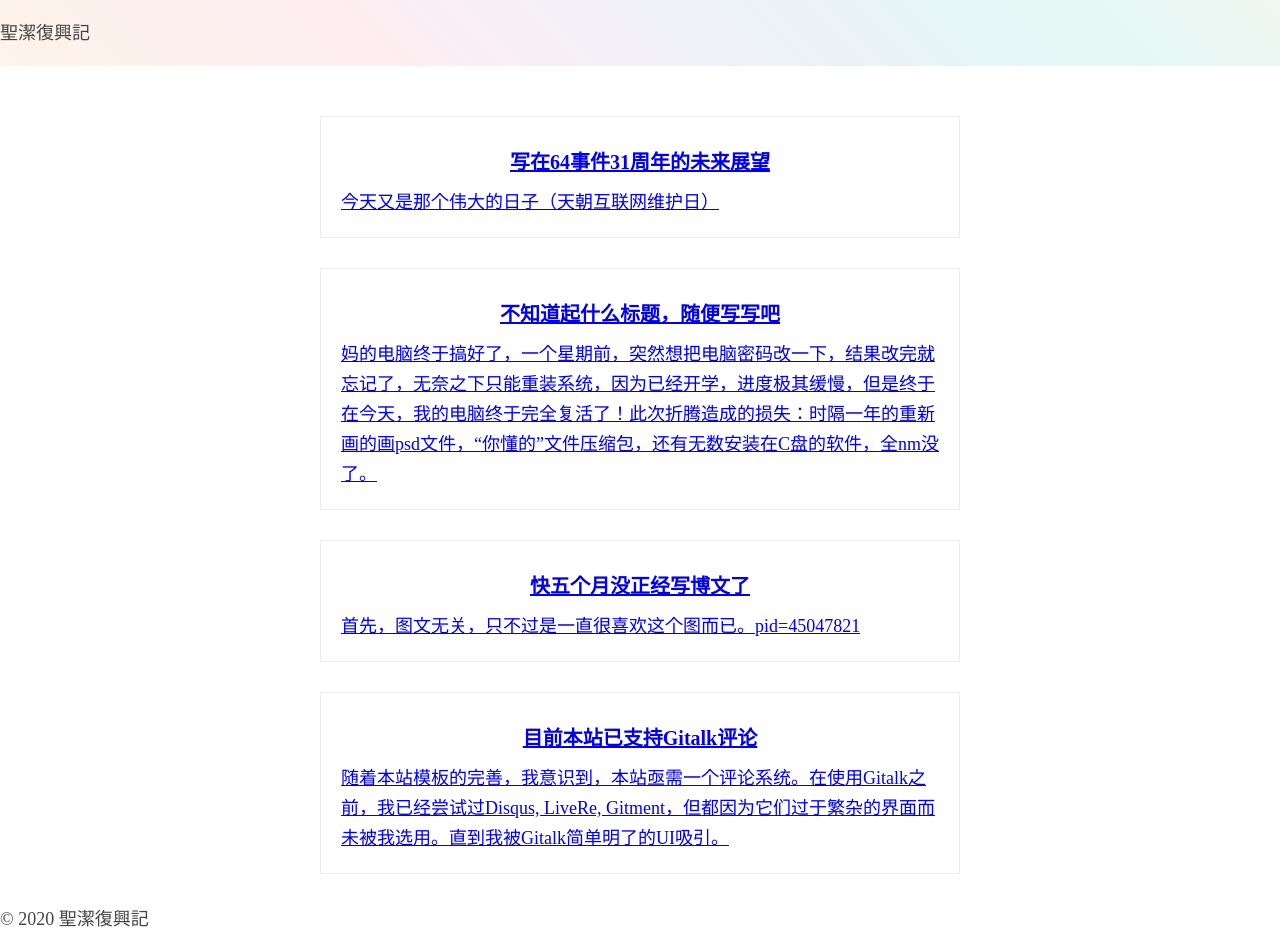
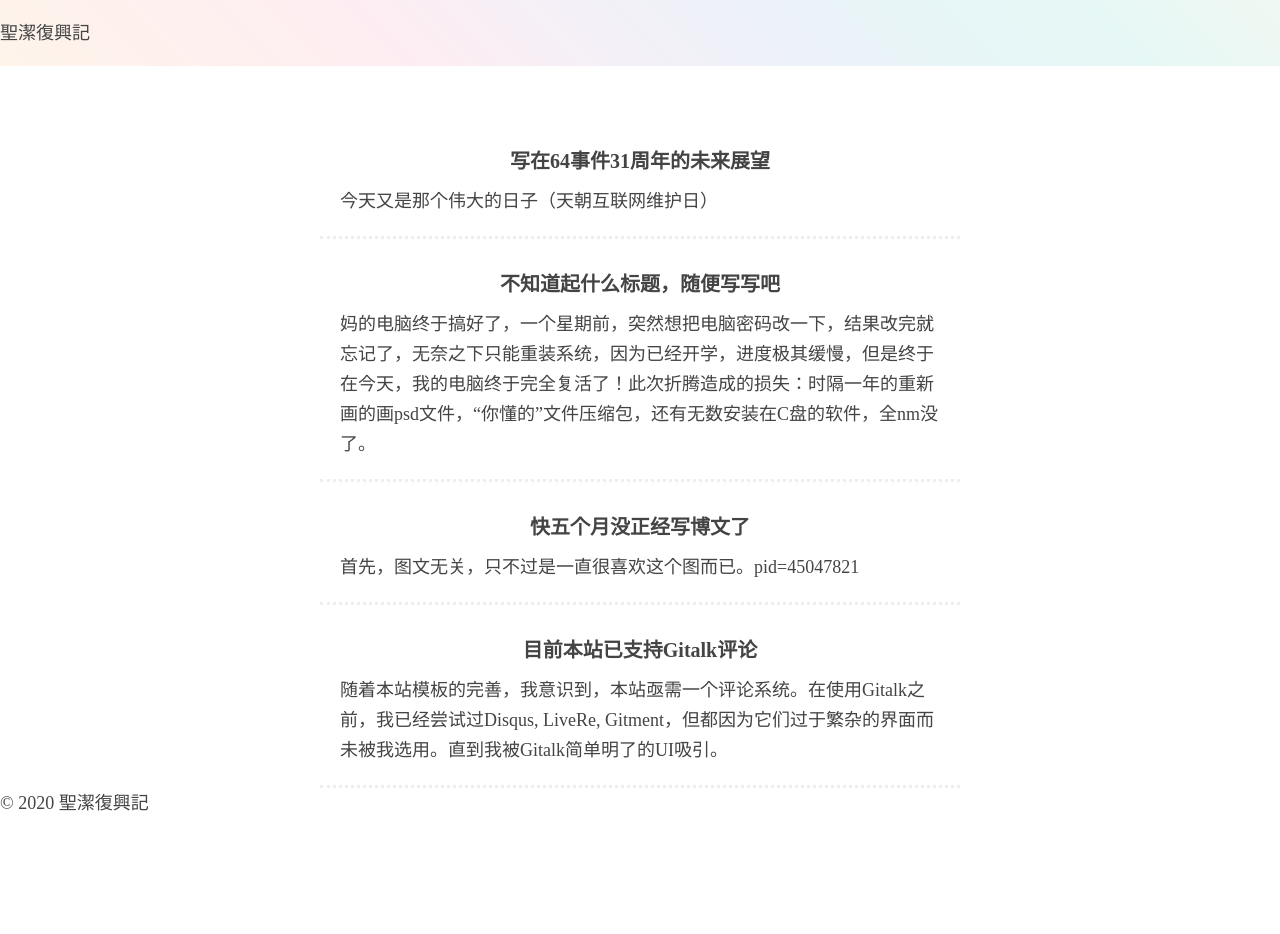
Before and after one commit to Jawutzh/nst, a Jekyll site: the page built from index.html, in a window 1280 px wide. Built offline with Jekyll 4.4.1, drawn with Linux system fonts in a browser that asks for light colours; the list of posts is cut into pages by our own code; after the commit the page ends 900 px from its top, so only the background shows below that.

Commit message:
Update style.html

```diff
--- a/_includes/style.html
+++ b/_includes/style.html
@@ -19,9 +19,8 @@ header {
     border-radius: 8px;
 }
 .post-card{
-	border: 1px solid #EEE;
-	margin-bottom: 30px;
 	padding: 20px;
+    border-bottom: 3px dotted #EEE;
 }
 .post-card a{
 	color: #444;
@@ -36,3 +35,7 @@ header {
 .post-excerpt {
     margin: 0;
 }
+.post-link {
+    color: #444;
+    text-decoration: unset;
+}
```
